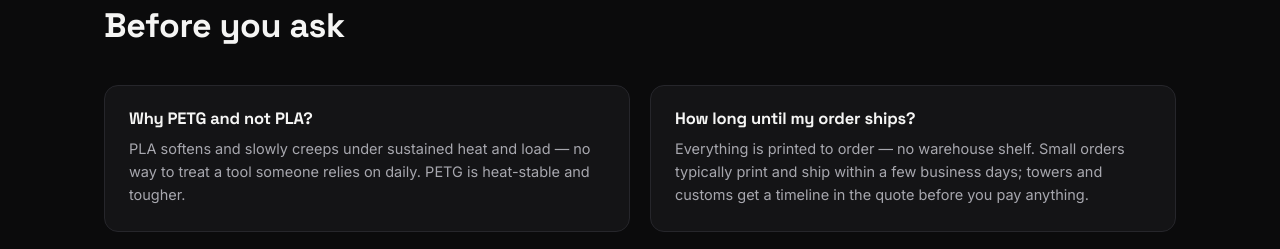
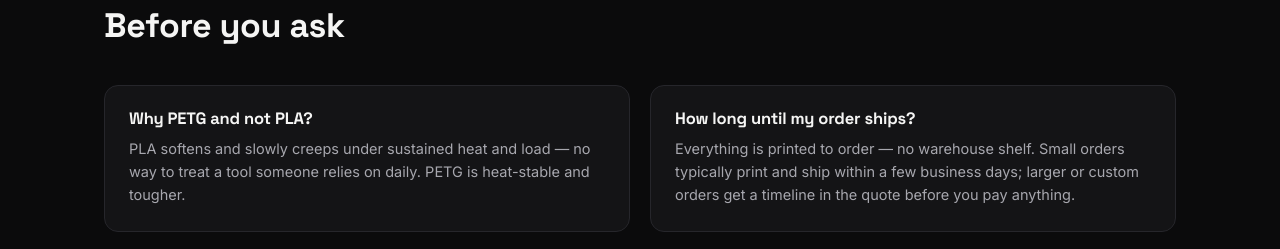
Before and after one commit to hectorTSH/tsh-studios, a plain HTML site: page index.html in a window 1280 px wide. Shown: the part 4420-4669 px from the top of the page. Drawn offline with Linux system fonts and the light colour scheme.

Commit message:
Site strip follow-up: remove leftover rack wording from shipping FAQ (towers/customs)

```diff
--- a/index.html
+++ b/index.html
@@ -322,7 +322,7 @@
         </div>
         <div>
           <h3>How long until my order ships?</h3>
-          <p>Everything is printed to order — no warehouse shelf. Small orders typically print and ship within a few business days; towers and customs get a timeline in the quote before you pay anything.</p>
+          <p>Everything is printed to order — no warehouse shelf. Small orders typically print and ship within a few business days; larger or custom orders get a timeline in the quote before you pay anything.</p>
         </div>
         <div>
           <h3>What if something doesn't fit?</h3>
```
